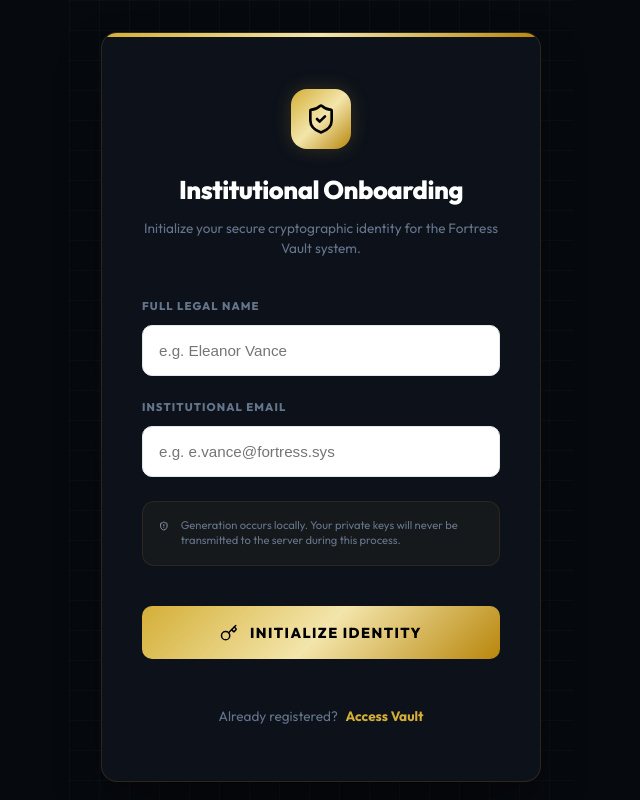
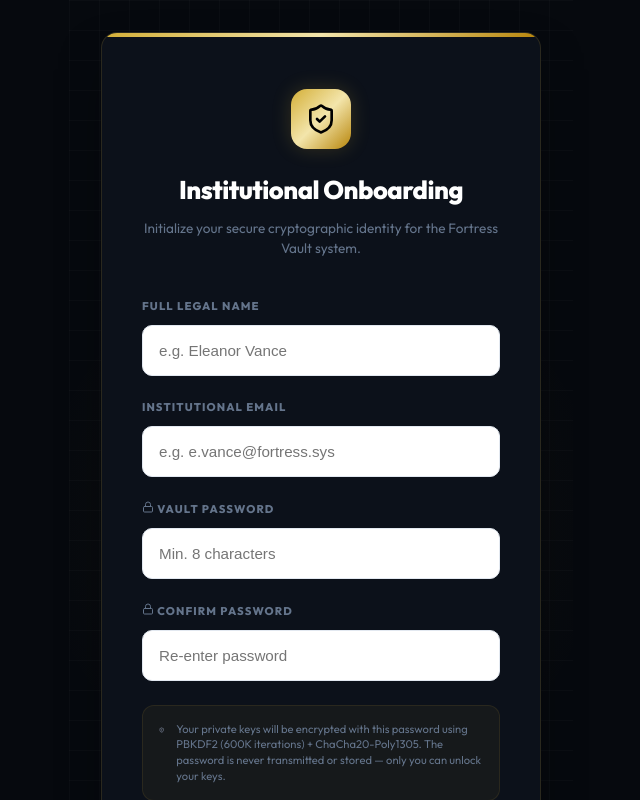
Before and after one commit to marcosboltor/Secure-Document-Vault, a Next.js app in the folder vault-frontend/: page /register in a window 1280 px wide. Shown: the top 800 px of the page, without its empty margins (319-959 px from the left). Built offline with nearby package versions, Linux system fonts and the light colour scheme.

Commit message:
feat(auth): implement secure password-protected registration and login

```diff
--- a/vault-frontend/src/app/register/page.tsx
+++ b/vault-frontend/src/app/register/page.tsx
@@ -11,6 +11,7 @@ import {
   ArrowRight,
   ShieldAlert,
   AlertCircle,
+  Lock,
 } from "lucide-react";
 import { vaultRepository } from "@/infrastructure/repositories/pyodide-vault.repository";
 import { authRepository } from "@/infrastructure/repositories/api-auth.repository";
@@ -26,34 +27,74 @@ export default function RegisterPage() {
   const [institutionalId, setInstitutionalId] = useState("");
   const [backendId, setBackendId] = useState<string>("");
   const [formData, setFormData] = useState({ name: "", email: "" });
+  const [password, setPassword] = useState("");
+  const [confirmPassword, setConfirmPassword] = useState("");
   const [error, setError] = useState<string | null>(null);
 
   const handleGenerate = async (e: React.FormEvent) => {
     e.preventDefault();
-    setIsGenerating(true);
     setError(null);
 
+    // Validate passwords
+    if (password.length < 8) {
+      setError("Password must be at least 8 characters.");
+      return;
+    }
+    if (password !== confirmPassword) {
+      setError("Passwords do not match.");
+      return;
+    }
+
+    setIsGenerating(true);
+
     try {
-      const newIdentity = await vaultRepository.generateIdentity();
+      // 1. Generate raw keys in worker
+      const rawIdentity = await vaultRepository.generateIdentity();
 
-      setIdentity(newIdentity);
+      // 2. Encrypt private keys with password using KeyProtector
       setIsRegistering(true);
+      const keystoresJson = await vaultRepository.protectKeys(
+        password,
+        rawIdentity.encryption.private,
+        rawIdentity.signing.private,
+        formData.name
+      );
+      const keystores = JSON.parse(keystoresJson);
 
+      // 3. Build the protected identity (no raw private keys)
+      const protectedIdentity = {
+        encryption: {
+          keystore: keystores.encryption_keystore,
+          public: rawIdentity.encryption.public,
+          publicPem: rawIdentity.encryption.publicPem,
+        },
+        signing: {
+          keystore: keystores.signing_keystore,
+          public: rawIdentity.signing.public,
+          publicPem: rawIdentity.signing.publicPem,
+        },
+      };
+
+      setIdentity(protectedIdentity);
+
+      // 4. Register public keys with backend
       const user = await authRepository.registerUser({
         email: formData.email,
         username: formData.name,
-        public_encryption_key: newIdentity.encryption.publicPem,
-        public_signing_key: newIdentity.signing.publicPem,
+        public_encryption_key: rawIdentity.encryption.publicPem,
+        public_signing_key: rawIdentity.signing.publicPem,
       });
 
       setInstitutionalId(user.id);
       setStep(2);
     } catch (err: any) {
       setError(err.message || "Failed to generate identity.");
-
     } finally {
       setIsGenerating(false);
       setIsRegistering(false);
+      // Clear password fields — password is no longer needed
+      setPassword("");
+      setConfirmPassword("");
     }
   };
 
@@ -112,9 +153,34 @@ export default function RegisterPage() {
               />
             </div>
 
+            <div className={styles.inputGroup}>
+              <label><Lock size={12} /> VAULT PASSWORD</label>
+              <input
+                type="password"
+                required
+                placeholder="Min. 8 characters"
+                value={password}
+                onChange={(e) => setPassword(e.target.value)}
+                autoComplete="new-password"
+                minLength={8}
+              />
+            </div>
+            <div className={styles.inputGroup}>
+              <label><Lock size={12} /> CONFIRM PASSWORD</label>
+              <input
+                type="password"
+                required
+                placeholder="Re-enter password"
+                value={confirmPassword}
+                onChange={(e) => setConfirmPassword(e.target.value)}
+                autoComplete="new-password"
+                minLength={8}
+              />
+            </div>
+
             <div className={styles.infoBox}>
               <ShieldAlert size={16} />
-              <p>Generation occurs locally. Your private keys will never be transmitted to the server during this process.</p>
+              <p>Your private keys will be encrypted with this password using PBKDF2 (600K iterations) + ChaCha20-Poly1305. The password is never transmitted or stored — only you can unlock your keys.</p>
             </div>
 
             {error && (
@@ -125,10 +191,10 @@ export default function RegisterPage() {
             )}
 
             <button type="submit" className={styles.primaryBtn} disabled={isGenerating || isRegistering}>
-              {isGenerating ? (
+              {isGenerating && !isRegistering ? (
                 <><Loader2 className={styles.spinner} size={18} /> GENERATING KEYS...</>
               ) : isRegistering ? (
-                <><Loader2 className={styles.spinner} size={18} /> REGISTERING...</>
+                <><Loader2 className={styles.spinner} size={18} /> ENCRYPTING & REGISTERING...</>
               ) : (
                 <><Key size={18} /> INITIALIZE IDENTITY</>
               )}
@@ -146,7 +212,7 @@ export default function RegisterPage() {
               <CheckCircle2 size={48} />
             </div>
             <h2>Identity Core Generated</h2>
-            <p>Your cryptographic pairs have been established. You must download and secure your identity file to access the vault.</p>
+            <p>Your cryptographic pairs have been established and encrypted with your password. You must download and secure your identity file to access the vault.</p>
 
             <div className={styles.keysPreview}>
               <div className={styles.keyItem}>
@@ -157,6 +223,10 @@ export default function RegisterPage() {
                 <label>SIGNING PUBLIC KEY (ED25519)</label>
                 <code>{identity.signing.public.substring(0, 32)}...</code>
               </div>
+              <div className={styles.keyItem}>
+                <label>KEY PROTECTION</label>
+                <code>PBKDF2-HMAC-SHA256 (600K iterations) + ChaCha20-Poly1305</code>
+              </div>
             </div>
 
             <button className={styles.downloadBtn} onClick={downloadKeyFile}>
@@ -164,7 +234,7 @@ export default function RegisterPage() {
             </button>
 
             <div className={styles.warningBox}>
-              <strong>CRITICAL:</strong> Loss of this file results in permanent loss of access to all encrypted archives. No recovery path exists.
+              <strong>CRITICAL:</strong> Loss of this file or your password results in permanent loss of access to all encrypted archives. No recovery path exists.
             </div>
 
             <Link href="/" className={styles.finishBtn}>
```
